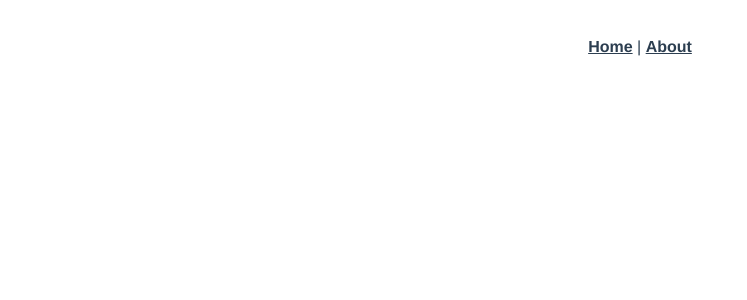
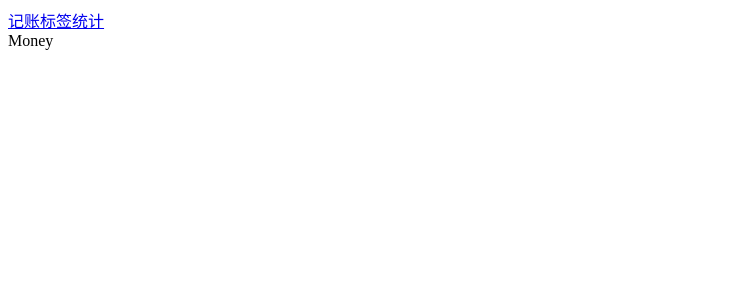
Before and after one commit to githubID-9527/youyu, a Vue app: page /#/money in a window 1280 px wide. Shown: the top 300 px of the page, without its empty margins (0-747 px from the left). Built offline with nearby package versions, Linux system fonts and the light colour scheme.

Commit message:
创建四个基本页面及导航栏组件

```diff
--- a/src/App.vue
+++ b/src/App.vue
@@ -1,32 +1,10 @@
 <template>
-  <div id="app">
-    <nav>
-      <router-link to="/">Home</router-link> |
-      <router-link to="/about">About</router-link>
-    </nav>
-    <router-view/>
+  <div>
+    <Navigation />
+    <router-view></router-view>
   </div>
 </template>
 
-<style lang="scss">
-#app {
-  font-family: Avenir, Helvetica, Arial, sans-serif;
-  -webkit-font-smoothing: antialiased;
-  -moz-osx-font-smoothing: grayscale;
-  text-align: center;
-  color: #2c3e50;
-}
-
-nav {
-  padding: 30px;
-
-  a {
-    font-weight: bold;
-    color: #2c3e50;
-
-    &.router-link-exact-active {
-      color: #42b983;
-    }
-  }
-}
-</style>
+<script>
+export default {};
+</script>
--- a/src/components/HelloWorld.vue
+++ /dev/null
@@ -1,63 +0,0 @@
-<template>
-  <div class="hello">
-    <h1>{{ msg }}</h1>
-    <p>
-      For a guide and recipes on how to configure / customize this project,<br>
-      check out the
-      <a href="https://cli.vuejs.org" target="_blank" rel="noopener">vue-cli documentation</a>.
-    </p>
-    <h3>Installed CLI Plugins</h3>
-    <ul>
-      <li><a href="https://github.com/vuejs/vue-cli/tree/dev/packages/%40vue/cli-plugin-babel" target="_blank" rel="noopener">babel</a></li>
-      <li><a href="https://github.com/vuejs/vue-cli/tree/dev/packages/%40vue/cli-plugin-pwa" target="_blank" rel="noopener">pwa</a></li>
-      <li><a href="https://github.com/vuejs/vue-cli/tree/dev/packages/%40vue/cli-plugin-router" target="_blank" rel="noopener">router</a></li>
-      <li><a href="https://github.com/vuejs/vue-cli/tree/dev/packages/%40vue/cli-plugin-vuex" target="_blank" rel="noopener">vuex</a></li>
-      <li><a href="https://github.com/vuejs/vue-cli/tree/dev/packages/%40vue/cli-plugin-eslint" target="_blank" rel="noopener">eslint</a></li>
-      <li><a href="https://github.com/vuejs/vue-cli/tree/dev/packages/%40vue/cli-plugin-unit-jest" target="_blank" rel="noopener">unit-jest</a></li>
-      <li><a href="https://github.com/vuejs/vue-cli/tree/dev/packages/%40vue/cli-plugin-typescript" target="_blank" rel="noopener">typescript</a></li>
-    </ul>
-    <h3>Essential Links</h3>
-    <ul>
-      <li><a href="https://vuejs.org" target="_blank" rel="noopener">Core Docs</a></li>
-      <li><a href="https://forum.vuejs.org" target="_blank" rel="noopener">Forum</a></li>
-      <li><a href="https://chat.vuejs.org" target="_blank" rel="noopener">Community Chat</a></li>
-      <li><a href="https://twitter.com/vuejs" target="_blank" rel="noopener">Twitter</a></li>
-      <li><a href="https://news.vuejs.org" target="_blank" rel="noopener">News</a></li>
-    </ul>
-    <h3>Ecosystem</h3>
-    <ul>
-      <li><a href="https://router.vuejs.org" target="_blank" rel="noopener">vue-router</a></li>
-      <li><a href="https://vuex.vuejs.org" target="_blank" rel="noopener">vuex</a></li>
-      <li><a href="https://github.com/vuejs/vue-devtools#vue-devtools" target="_blank" rel="noopener">vue-devtools</a></li>
-      <li><a href="https://vue-loader.vuejs.org" target="_blank" rel="noopener">vue-loader</a></li>
-      <li><a href="https://github.com/vuejs/awesome-vue" target="_blank" rel="noopener">awesome-vue</a></li>
-    </ul>
-  </div>
-</template>
-
-<script lang="ts">
-import { Component, Prop, Vue } from 'vue-property-decorator';
-
-@Component
-export default class HelloWorld extends Vue {
-  @Prop() private msg!: string;
-}
-</script>
-
-<!-- Add "scoped" attribute to limit CSS to this component only -->
-<style scoped lang="scss">
-h3 {
-  margin: 40px 0 0;
-}
-ul {
-  list-style-type: none;
-  padding: 0;
-}
-li {
-  display: inline-block;
-  margin: 0 10px;
-}
-a {
-  color: #42b983;
-}
-</style>
--- /dev/null
+++ b/src/components/Navigation.vue
@@ -0,0 +1,19 @@
+<template>
+    <div>
+        <div>
+            <router-link to="/money">记账</router-link>
+            <router-link to="/labels">标签</router-link>
+            <router-link to="/statistics">统计</router-link>
+        </div>
+    </div>
+</template>
+
+<script>
+    export default {
+
+    }
+</script>
+
+<style lang="sass" scoped>
+
+</style>
--- a/src/main.ts
+++ b/src/main.ts
@@ -3,8 +3,11 @@
 import './registerServiceWorker'
 import router from './router'
 import store from './store'
+import Navigation from "@/components/Navigation.vue"
 
 Vue.config.productionTip = false
+// eslint-disable-next-line vue/multi-word-component-names
+Vue.component("Navigation", Navigation)
 
 new Vue({
   router,
--- a/src/router/index.ts
+++ b/src/router/index.ts
@@ -1,23 +1,29 @@
 import Vue from 'vue'
 import VueRouter, { RouteConfig } from 'vue-router'
-import HomeView from '../views/HomeView.vue'
+import Money from "@/views/Money.vue"
+import Labels from "@/views/Labels.vue"
+import Statistics from "@/views/Statistics.vue"
 
 Vue.use(VueRouter)
 
 const routes: Array<RouteConfig> = [
   {
     path: '/',
-    name: 'home',
-    component: HomeView
+    redirect: "/money"
   },
   {
-    path: '/about',
-    name: 'about',
-    // route level code-splitting
-    // this generates a separate chunk (about.[hash].js) for this route
-    // which is lazy-loaded when the route is visited.
-    component: () => import(/* webpackChunkName: "about" */ '../views/AboutView.vue')
-  }
+    path: '/money',
+    component: Money
+  },
+  {
+    path: '/labels',
+    component: Labels
+  },
+  {
+    path: '/statistics',
+    component: Statistics
+  },
+
 ]
 
 const router = new VueRouter({
--- a/src/views/AboutView.vue
+++ /dev/null
@@ -1,5 +0,0 @@
-<template>
-  <div class="about">
-    <h1>This is an about page</h1>
-  </div>
-</template>
--- a/src/views/HomeView.vue
+++ /dev/null
@@ -1,18 +0,0 @@
-<template>
-  <div class="home">
-    <img alt="Vue logo" src="../assets/logo.png">
-    <HelloWorld msg="Welcome to Your Vue.js + TypeScript App"/>
-  </div>
-</template>
-
-<script lang="ts">
-import { Component, Vue } from 'vue-property-decorator';
-import HelloWorld from '@/components/HelloWorld.vue'; // @ is an alias to /src
-
-@Component({
-  components: {
-    HelloWorld,
-  },
-})
-export default class HomeView extends Vue {}
-</script>
--- /dev/null
+++ b/src/views/Labels.vue
@@ -0,0 +1,15 @@
+<template>
+    <div>
+Labels
+    </div>
+</template>
+
+<script>
+    export default {
+
+    }
+</script>
+
+<style lang="sass" scoped>
+
+</style>
--- /dev/null
+++ b/src/views/Money.vue
@@ -0,0 +1,15 @@
+<template>
+    <div>
+Money
+    </div>
+</template>
+
+<script>
+    export default {
+
+    }
+</script>
+
+<style lang="sass" scoped>
+
+</style>
--- /dev/null
+++ b/src/views/Statistics.vue
@@ -0,0 +1,10 @@
+<template>
+  <div>Statistics</div>
+</template>
+
+<script>
+export default {};
+</script>
+
+<style lang="sass" scoped>
+</style>
--- a/vue.config.js
+++ b/vue.config.js
@@ -1,5 +1,5 @@
-const { defineConfig } = require('@vue/cli-service')
-module.exports = defineConfig({
+// const { defineConfig } = require('@vue/cli-service')
+module.exports = {
   transpileDependencies: true,
   lintOnSave: false
-})
+}
```
Also changed, not shown: src/views/NotFound.vue (added, +15 -0 lines).
